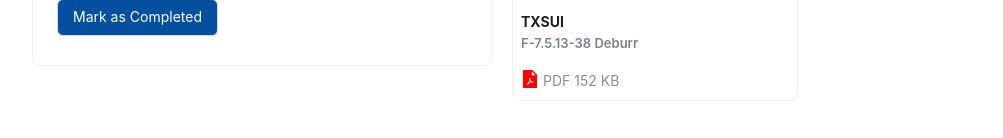
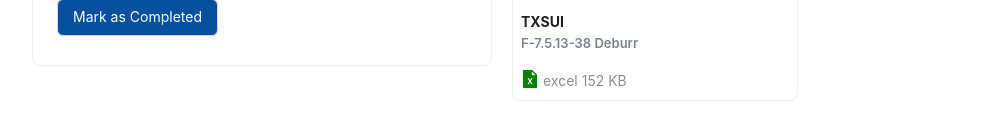
Before and after one commit to muhamash/components-lib-v1, a Next.js app: page /output in a window 1280 px wide. Shown: the part 1149-1287 px from the top of the page, without its empty margins (8-1011 px from the left). Built offline with nearby package versions, Linux system fonts and the light colour scheme.

Commit message:
excel test

```diff
--- a/src/app/output/page.tsx
+++ b/src/app/output/page.tsx
@@ -222,7 +222,7 @@ const page = () =>
                         src="./user.jpg" alt="cover photo" />}
                     fileName={"TXSUI"}
                     sensorName={"F-7.5.13-38 Deburr"}
-                    fileFormat="PDF"
+                    fileFormat="excel"
                     fileSize={"152 KB"} />
             </div>
         </div>
```
